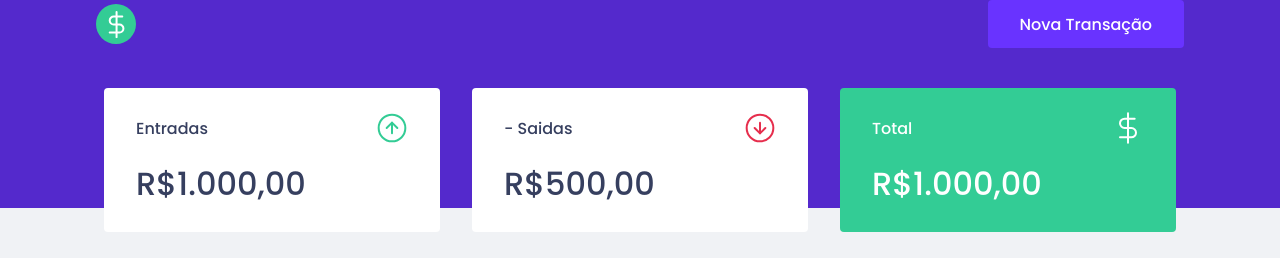
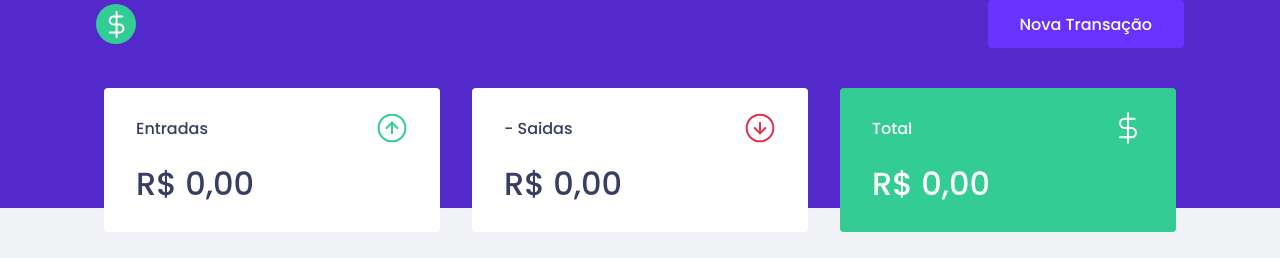
Before and after one commit to Joao1V/Get-money, a React (Create React App) app: page / in a window 1280 px wide. Shown: the top 258 px of the page. Built offline with nearby package versions, Linux system fonts and the light colour scheme; no server answers; what miragejs would draw is missing.

Commit message:
feat: New transaction recorded in the table and sum of values in the summary

```diff
--- a/src/App.tsx
+++ b/src/App.tsx
@@ -5,6 +5,7 @@ import { Dashboard } from './components/Dashboard';
 import { Header } from './components/Header';
 import { GlobalStyle } from './styles/global';
 import {NewTransactionModal} from "./components/NewTransactionModal";
+import {TransactionsProvider} from "./hooks/TransactionsContext";
 
 const Title = styled.h1 `
 color: #8257e6;
@@ -22,11 +23,11 @@ export const App = () => {
       setModalTransaction(false)
   }
   return (
-    <>
+    <TransactionsProvider>
       <Header onOpenNewTransactionModal={handleOpen} />
       <Dashboard/>
       <GlobalStyle/>
       <NewTransactionModal isOpen={modalTransaction} onRequestClose={handleClose}/>
-    </>
+    </TransactionsProvider>
   );
 }
--- a/src/components/NewTransactionModal/index.tsx
+++ b/src/components/NewTransactionModal/index.tsx
@@ -1,10 +1,10 @@
 import Modal from 'react-modal';
-import {FormEvent, useState} from 'react'
+import {FormEvent, useContext, useState} from 'react'
 import {Container, TransactionsTypeContainer, RadioBox} from "./styles";
 import closeImg from '../../assets/btnfechar.svg'
 import outImg from '../../assets/saida.svg'
 import incomeImg from '../../assets/entrada.svg'
-import {api} from '../../services/api'
+import {useTransactions} from "../../hooks/TransactionsContext";
 
 
 
@@ -14,18 +14,24 @@ interface NewTransactionModalProps {
 }
 
 export const NewTransactionModal = ({isOpen, onRequestClose}: NewTransactionModalProps) => {
+
+    const {createTransaction} = useTransactions()
+
     const [title, setTitle] = useState('')
-    const [value, setValue] = useState(0)
+    const [amount, setAmount] = useState(0)
     const [category, setCategory] = useState('')
-    const [dataInput, setDataInput] = useState({})
     const [type, setType] = useState('deposit')
 
-    const handleSubmit = (event: FormEvent) => {
-        let data = {
-            title, value, category, type
-        }
+    const handleSubmit = async (event: FormEvent) => {
         event.preventDefault()
-        api.post('/transactions', data)
+       await createTransaction({
+            title,amount,category,type
+        })
+        setTitle('')
+        setAmount(0)
+        setCategory('')
+        setType('deposit')
+        onRequestClose()
     }
   return (
       // eslint-disable-next-line react/jsx-no-undef
@@ -40,14 +46,13 @@ export const NewTransactionModal = ({isOpen, onRequestClose}: NewTransactionModa
           <Container onSubmit={handleSubmit}>
               <h2>Cadastrar transação</h2>
 
-              <input placeholder='Titulo' onChange={(e) => {setTitle(e.target.value)}}/>
-              <input placeholder='Valor' type='number' onChange={(e) => {setValue(Number(e.target.value))}}/>
+              <input placeholder='Titulo' onChange={(e) => setTitle(e.target.value)}/>
+              <input placeholder='Valor' type='number' onChange={(e) => setAmount(Number(e.target.value))}/>
 
               <TransactionsTypeContainer>
                   <RadioBox type='button'
                             onClick={() => {
-                                setDataInput({...dataInput, type:'deposit'})
-                                // setDataInput({...dataInput, type: `deposit`})
+                                setType('deposit')
                             } }
                             activeColor='green'
                             isActive={type === 'deposit'}>
@@ -56,8 +61,6 @@ export const NewTransactionModal = ({isOpen, onRequestClose}: NewTransactionModa
                   </RadioBox>
                   <RadioBox   onClick={() => {
                                   setType('withdrawn')
-                                     // setDataInput({...dataInput, type: `withdrawn`})
-
                                 }}
                              isActive={type === 'withdrawn'}
                              activeColor='red'
--- a/src/components/Summary/index.tsx
+++ b/src/components/Summary/index.tsx
@@ -2,8 +2,28 @@ import { Container } from "./style";
 import entradaImg from "../../assets/entrada.svg"
 import saidaImg from "../../assets/saida.svg"
 import totalImg from "../../assets/Total.svg"
+import {useContext} from "react";
+import {useTransactions} from "../../hooks/TransactionsContext";
+
 export function Summary () {
 
+    const {transactions} = useTransactions()
+
+    const summary = transactions.reduce((acc, transaction)=>{
+        if (transaction.type === 'deposit') {
+            acc.deposits += transaction.amount
+            acc.total += transaction.amount
+        } else {
+            acc.withdraws += transaction.amount
+            acc.total -= transaction.amount
+        }
+
+        return acc
+    }, {
+        deposits:0,
+        withdraws:0,
+        total:0,
+    })
     return (
         <h1>
             <Container>
@@ -12,7 +32,12 @@ export function Summary () {
                         <p>Entradas</p>
                         <img src={entradaImg} alt="Entradas" />
                     </header>
-                    <strong>R$1.000,00</strong>
+                    <strong>
+                        {new Intl.NumberFormat('pt-br', {
+                            style: 'currency',
+                            currency: 'BRL'
+                        }).format(summary.deposits)}
+                    </strong>
                 </div>
 
                 <div>
@@ -20,7 +45,12 @@ export function Summary () {
                         <p>- Saidas</p>
                         <img src={saidaImg} alt="Saidas" />
                     </header>
-                    <strong>R$500,00</strong>
+                    <strong>
+                        {new Intl.NumberFormat('pt-br', {
+                            style: 'currency',
+                            currency: 'BRL'
+                        }).format(summary.withdraws)}
+                    </strong>
                 </div>
 
                 <div className="highlight-background">
@@ -28,7 +58,12 @@ export function Summary () {
                         <p>Total</p>
                         <img src={totalImg} alt="Total" />
                     </header>
-                    <strong>R$1.000,00</strong>
+                    <strong>
+                        {new Intl.NumberFormat('pt-br', {
+                            style: 'currency',
+                            currency: 'BRL'
+                        }).format(summary.total)}
+                    </strong>
                 </div>
             </Container>
         </h1>
--- a/src/components/TransactionsTable/index.tsx
+++ b/src/components/TransactionsTable/index.tsx
@@ -1,23 +1,13 @@
-import {useEffect, useState} from "react";
+import {useContext, useEffect, useState} from "react";
 import { api } from "../../services/api";
 import { Container } from "./style";
+import {useTransactions} from "../../hooks/TransactionsContext";
 
-interface Transaction {
-    id: number;
-    title: string;
-    amount: number;
-    type: string,
-    category: string,
-    createdAt:string
-}
+
 export function TransactionsTable () {
 
-    const [transactions, setTransactions] = useState<Transaction[]>([])
+    const {transactions} = useTransactions()
 
-    useEffect (() => {
-        api.get('transactions')
-        .then(res => setTransactions(res.data.transactions))
-    }, []);
     return (
         <Container>
             <table>
@@ -42,7 +32,7 @@ export function TransactionsTable () {
                             }).format(item.amount)}
                         </td>
                         <td>{item.category}</td>
-                        <td>{item.createdAt}</td>
+                        <td>{new Intl.DateTimeFormat('pt-BR').format(new Date (item.createdAt))}</td>
                     </tr>
                 ))}
                 </tbody>
--- /dev/null
+++ b/src/hooks/TransactionsContext.tsx
@@ -0,0 +1,52 @@
+import {createContext, ReactNode, useContext, useEffect, useState} from "react";
+import {api} from "../services/api";
+
+
+interface Transaction {
+    id: number;
+    title: string;
+    amount: number;
+    type: string,
+    category: string,
+    createdAt:string
+}
+
+type TransactionInput = Omit<Transaction, 'id' | 'createdAt'>
+
+interface TransactionsProviderProps {
+    children: ReactNode
+}
+
+interface TransactionsContextData {
+    transactions: Transaction[];
+    createTransaction: (transaction:TransactionInput) => Promise<void>
+}
+
+const TransactionsContext =  createContext<TransactionsContextData>({} as TransactionsContextData)
+
+export const TransactionsProvider = ({children}: TransactionsProviderProps) => {
+    const [transactions, setTransactions] = useState<Transaction[]>([])
+
+    useEffect (() => {
+        api.get('transactions')
+            .then(res => setTransactions(res.data.transactions))
+    }, []);
+
+    const createTransaction = async (transactionInput: TransactionInput) => {
+        const response = await api.post('/transactions', {...transactionInput, createdAt: new Date()})
+
+        setTransactions([...transactions, response.data])
+    }
+
+    return (
+        <TransactionsContext.Provider value={{transactions, createTransaction}}>
+            {children}
+        </TransactionsContext.Provider>
+    )
+}
+
+export const useTransactions = () => {
+  const context = useContext(TransactionsContext)
+
+    return context
+}
--- a/src/services/api.ts
+++ b/src/services/api.ts
@@ -1,6 +1,6 @@
 import axios from 'axios';
 
 export const api = axios.create({
-    baseURL: 'http://localhost:3000/api',
+    baseURL: 'http://localhost:3001/api',
     headers: {}
 })
```
